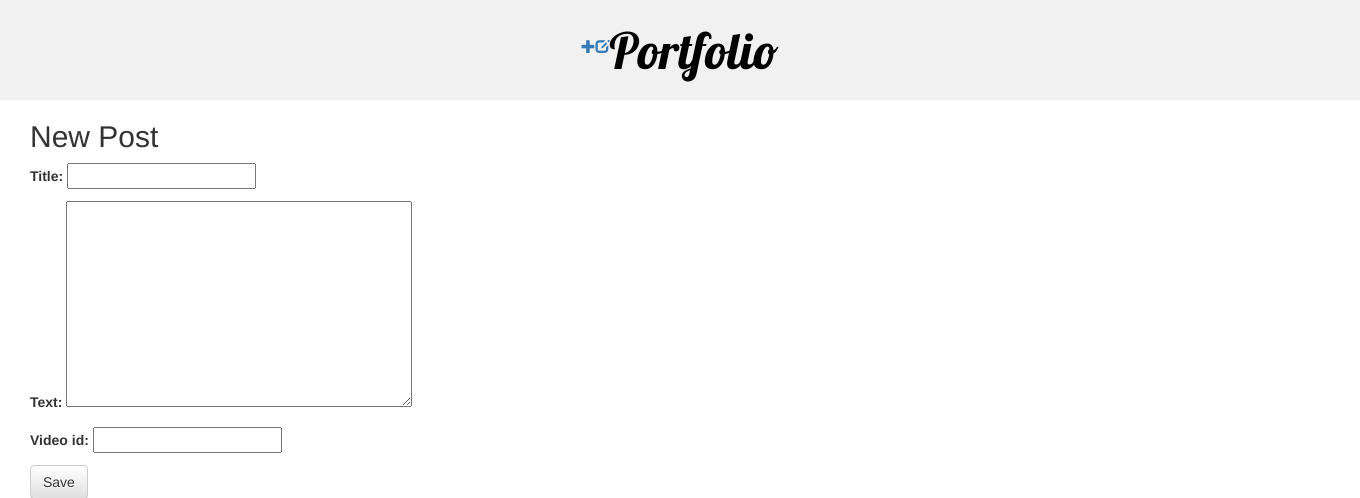
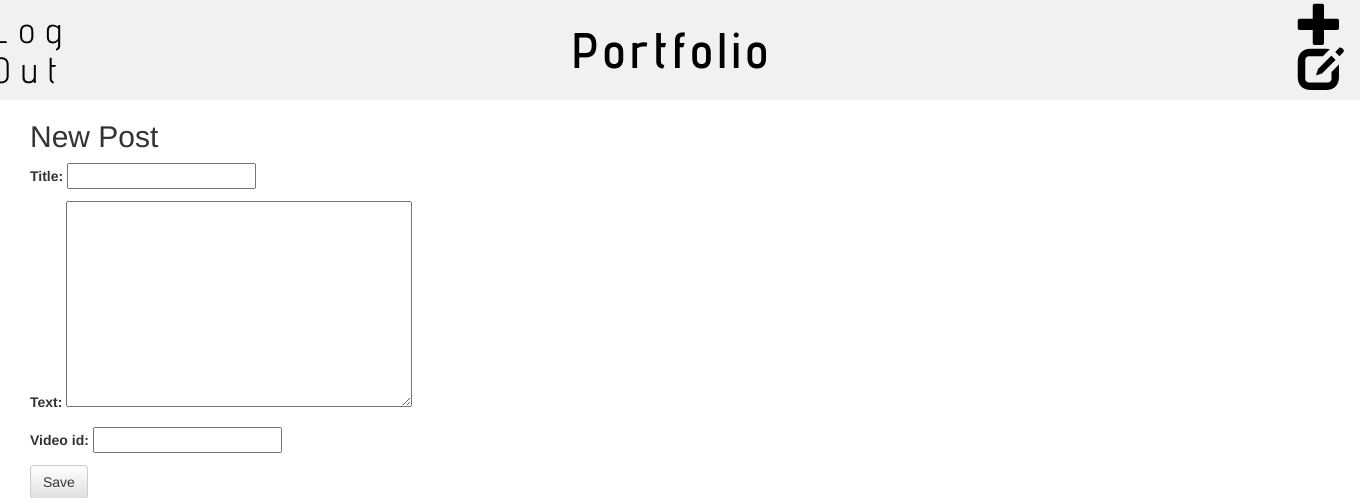
Before and after one commit to CraigTheCrag/CVWebApp, a Django app: page /post/new/ in a window 1360 px wide. Shown: the top 498 px of the page. Run offline with Django 3.2, Linux system fonts and the light colour scheme; the visitor is signed in with stand-in values (Sample User, id 1); some libraries are stand-ins or nearby versions.

Commit message:
Added new font style and made icons larger

```diff
--- a/blog/static/css/blog.css
+++ b/blog/static/css/blog.css
@@ -1,3 +1,6 @@
+@import url('https://fonts.googleapis.com/css2?family=Advent+Pro&display=swap');
+@import url('https://fonts.googleapis.com/css2?family=Advent+Pro:wght@600&display=swap');
+
 .main-container {
     position: relative;
     top: 0px;
@@ -16,10 +19,41 @@
     justify-content: center;
 }
 
-.page-header h1 a {
+#page-title {
     color: black;
-    font-family: 'Lobster';
+    font-family: 'Advent Pro';
     font-size: 50px;
+    margin: 0px 500px;
+    font-weight: bold;
+    letter-spacing: 0.1em;
+}
+
+.tool {
+    color: black;
+    font-family: 'Advent Pro', sans-serif;
+    letter-spacing: 0.3em;
+}
+
+.icon-bar {
+    text-align: center;
+}
+
+.menu-icon {
+    color: black;
+    margin: auto 25px;
+    font-size: 45px;
+}
+
+.post-title {
+    color: black;
+    font-family: 'Advent Pro', sans-serif;
+    letter-spacing: 0.05em;
+    font-weight: bold;
+}
+
+.post-title:hover {
+    color: rgba(70, 70, 70, 0.8);
+    text-decoration: underline;
 }
 
 .page header h1 a:hover {
@@ -29,7 +63,3 @@
 .content-container {
     padding-left: 15px;
 }
-
-.post h2 a {
-    color: rgb(80, 161, 253);
-}
--- a/blog/templates/blog/base.html
+++ b/blog/templates/blog/base.html
@@ -12,10 +12,22 @@
         <div class="main-container">
             <div class="page-header">
                 {% if user.is_authenticated %}
-                    <a href="{% url 'post_new' %}" class="top-menu"><span class="glyphicon glyphicon-plus"></span></a>
-                    <a href="{% url 'post_draft_list' %}" class="top-menu"><span class="glyphicon glyphicon-edit"></span></a>
+                    <div class="tool-bar">
+                        <h1><a href="/admin/logout" class="tool">Log Out</a></h1>
+                    </div>
+                {% else %}
+                    <div class="tool-bar">
+                        <h1><a href="/admin/login" class="tool">Log In</a></h1>
+                    </div>
                 {% endif %}
-                <h1><a href="/">Portfolio</a></h1>
+                <h1><a href="/" id="page-title">Portfolio</a></h1>
+                {% if user.is_authenticated %}
+                    <div class="icon-bar">
+                        <a href="{% url 'post_new' %}" class="menu-icon"><span class="glyphicon glyphicon-plus"></span></a>
+                        <a href="{% url 'post_draft_list' %}" class="menu-icon"><span class="glyphicon glyphicon-edit"></span></a>
+                    </div>
+                {% endif %}
+
             </div>
 
             <div class="content-container">
--- a/blog/templates/blog/post_list.html
+++ b/blog/templates/blog/post_list.html
@@ -3,7 +3,7 @@
 {% block content %}
     {% for post in posts %}
         <div class="post">
-            <h2><a href="{% url 'post_detail' pk=post.pk %}">{{ post.title }}</a></h2>
+            <h2><a href="{% url 'post_detail' pk=post.pk %}" class="post-title">{{ post.title }}</a></h2>
             <p class="post-desc">{{ post.text|linebreaksbr }}</p>
             <div class="post-video">
                 <iframe width="420" height="315" src="https://www.youtube.com/embed/{{ post.video_id }}"></iframe>
--- a/blog/views.py
+++ b/blog/views.py
@@ -1,5 +1,6 @@
 from django.shortcuts import render, get_object_or_404, redirect
 from django.utils import timezone
+from django.contrib.auth.decorators import login_required
 
 from .models import Post
 from .forms import PostForm
@@ -12,6 +13,7 @@ def post_detail(request, pk):
     post = get_object_or_404(Post, pk=pk)
     return render(request, 'blog/post_detail.html', {'post': post})
 
+@login_required
 def post_new(request):
     if (request.method == "POST"):
         form = PostForm(request.POST)
@@ -25,6 +27,7 @@ def post_new(request):
         form = PostForm()
     return render(request, 'blog/post_edit.html', {'form': form})
 
+@login_required
 def post_edit(request, pk):
     post = get_object_or_404(Post, pk=pk)
     if (request.method == "POST"):
@@ -39,16 +42,19 @@ def post_edit(request, pk):
         form = PostForm(instance=post)
     return render(request, 'blog/post_edit.html', {'form': form})
 
+@login_required
 def post_draft_list(request):
     posts = Post.objects.filter(published_date__isnull=True).order_by('created_date')
 
     return render(request, 'blog/post_draft_list.html', {'posts': posts})
 
+@login_required
 def post_publish(request, pk):
     post = get_object_or_404(Post, pk=pk)
     post.publish()
     return redirect('post_detail', pk=pk)
 
+@login_required
 def post_remove(request, pk):
     post = get_object_or_404(Post, pk=pk)
     post.delete()
```
